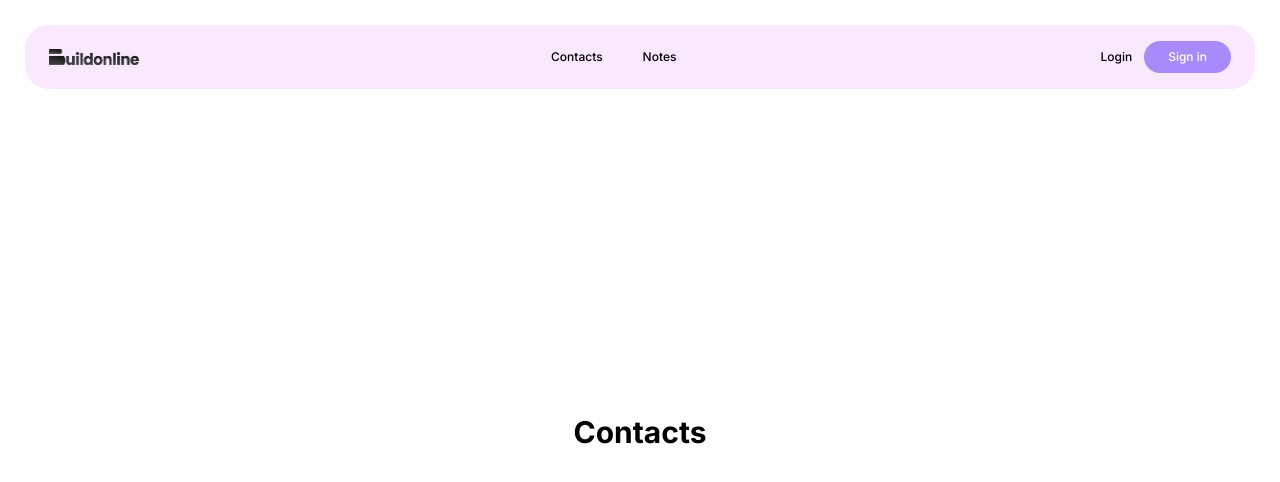
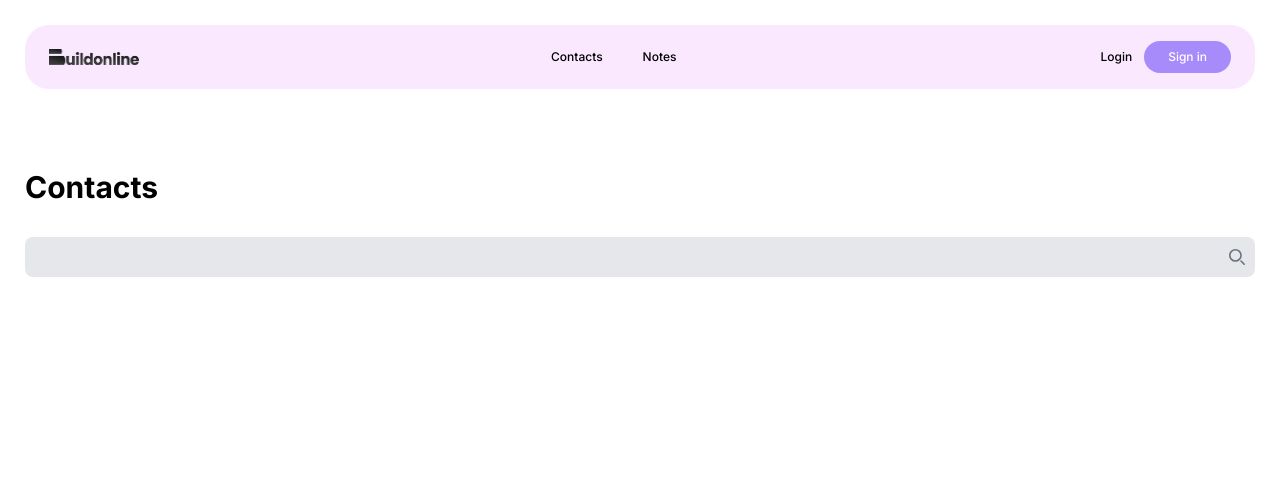
Before and after one commit to MercedesBanales/FrontEnd, a Next.js app: page /contacts in a window 1280 px wide. Shown: the top 482 px of the page. Built offline with nearby package versions, Linux system fonts and the light colour scheme.

Commit message:
Search bar

```diff
--- a/src/app/contacts/page.tsx
+++ b/src/app/contacts/page.tsx
@@ -1,7 +1,16 @@
 export default function Page() {
     return (
-        <div className="flex flex-col justify-center items-center p-4 gap-24 w-full">
+        <div className="flex flex-col pt-20 w-full h-screen items-start gap-8">
             <h1 className="text-black text-3xl font-bold">Contacts</h1>
+            <div className="flex justify-start w-full">
+                    <input type="search" id="search-dropdown" className="p-2.5 w-full text-sm text-gray-900 rounded-l-lg bg-gray-200"/>
+                    <button type="submit" className="p-2.5 text-sm font-medium text-white bg-gray-200 rounded-e-l focus:ring-4 rounded-r-lg focus:outline-none dark:bg-gray-200 dark:hover:bg-gray-200 dark:focus:ring-gray-500">
+                        <svg className="w-4 h-4 text-gray-500" aria-hidden="true" xmlns="http://www.w3.org/2000/svg" fill="none" viewBox="0 0 20 20">
+                            <path stroke="currentColor" strokeLinecap="round" strokeLinejoin="round" strokeWidth="2" d="m19 19-4-4m0-7A7 7 0 1 1 1 8a7 7 0 0 1 14 0Z"/>
+                        </svg>
+                        <span className="sr-only">Search</span>
+                    </button>
+            </div>
         </div>
     );
 }
```
